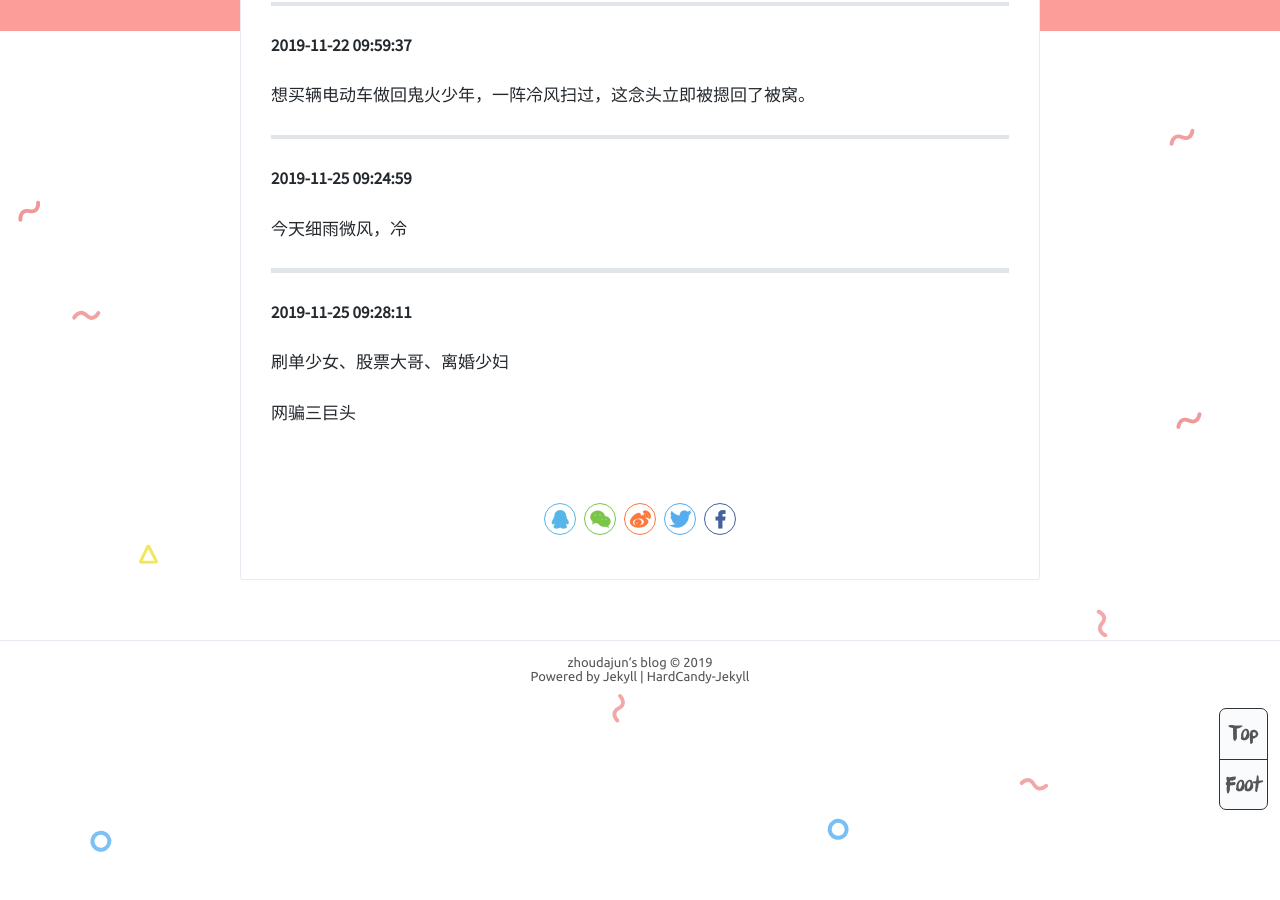
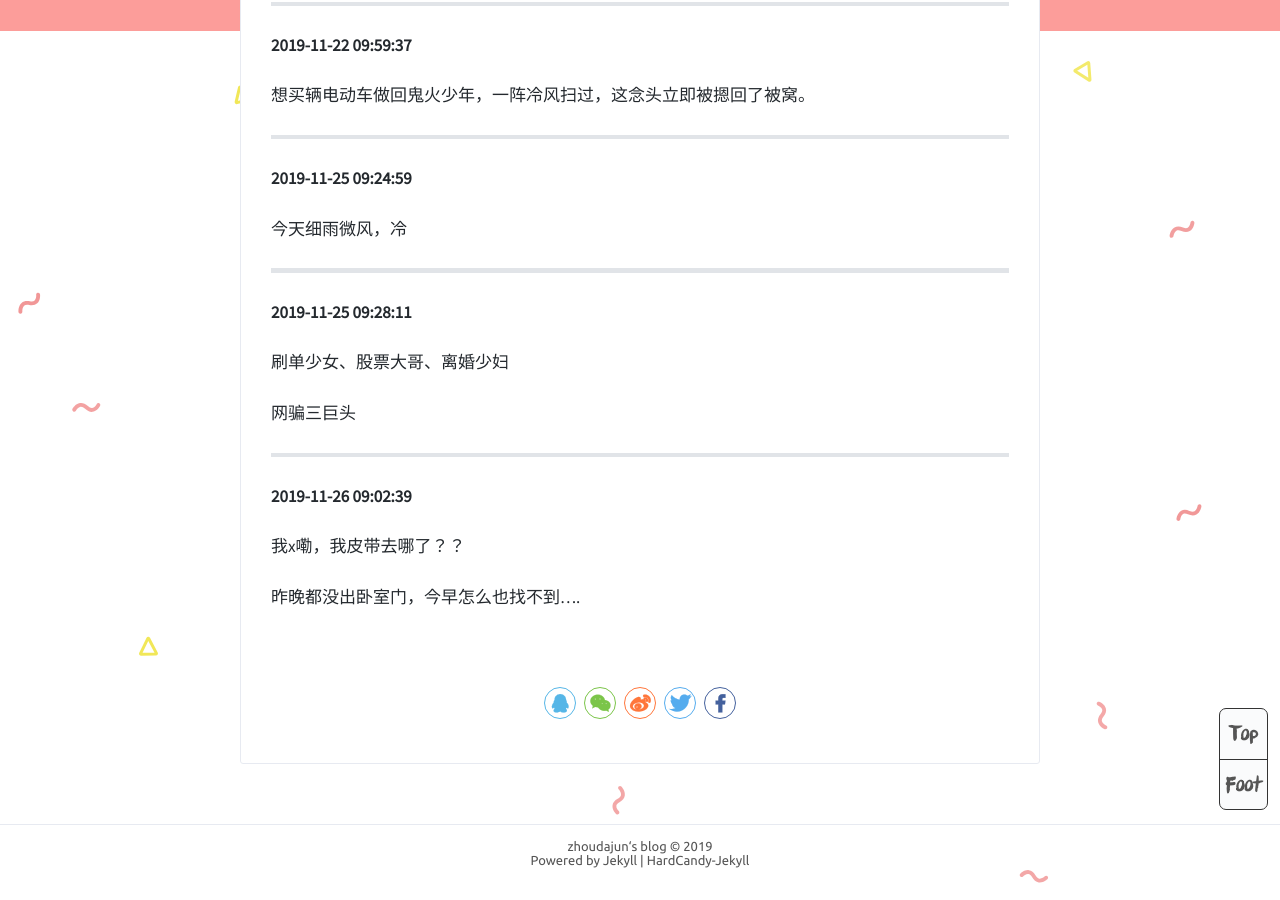
Before and after one commit to zhoudajun/zhoudajun.github.io, a Jekyll site: the page built from _posts/2019-08-05-murmur.md, in a window 1280 px wide and 900 px high, scrolled down 594 px. Built offline with Jekyll 4.4.1, drawn with Linux system fonts in a browser that asks for light colours; comment, search, counter and statistics services are not loaded.

Commit message:
Update 2019-08-05-murmur.md

```diff
--- a/_posts/2019-08-05-murmur.md
+++ b/_posts/2019-08-05-murmur.md
@@ -34,3 +34,11 @@ tags: murmur
 刷单少女、股票大哥、离婚少妇
 
 网骗三巨头
+
+---
+
+**2019-11-26 09:02:39**
+
+我x嘞，我皮带去哪了？？
+
+昨晚都没出卧室门，今早怎么也找不到....
```
